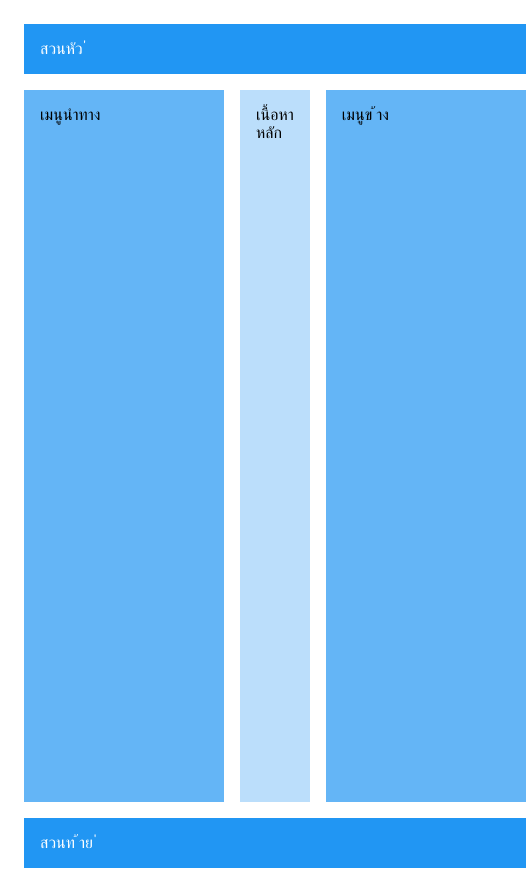
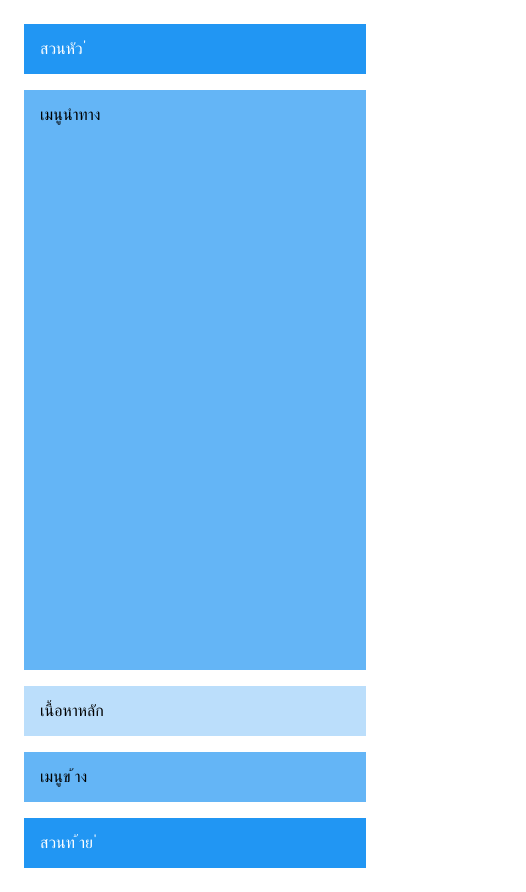
Before and after one commit to Kittiya66160018/week4-grid-lab, a plain HTML site: page index.html in a window 390 px wide. Shown: the whole page, 526 px wide, since content can reach past the window. Drawn offline with Linux system fonts and the light colour scheme.

Commit message:
เพม Media Queries ส าหรบ Responsive Design

```diff
--- a/CSS/style.css
+++ b/CSS/style.css
@@ -38,3 +38,27 @@
     padding: 1rem;
     color: white;
    }
+/* สําหรับแท็บเล็ต */
+@media (max-width: 768px) {
+    .grid-container {
+    grid-template-areas:
+    "header header"
+    "nav nav"
+    "main sidebar"
+    "footer footer";
+    grid-template-columns: 1fr 200px;
+    }
+   }
+   /* สํ
+   าหรับมือถือ */
+   @media (max-width: 480px) {
+    .grid-container {
+    grid-template-areas:
+    "header"
+    "nav"
+    "main"
+    "sidebar"
+    "footer";
+    grid-template-columns: 1fr;
+    }
+   }
```
